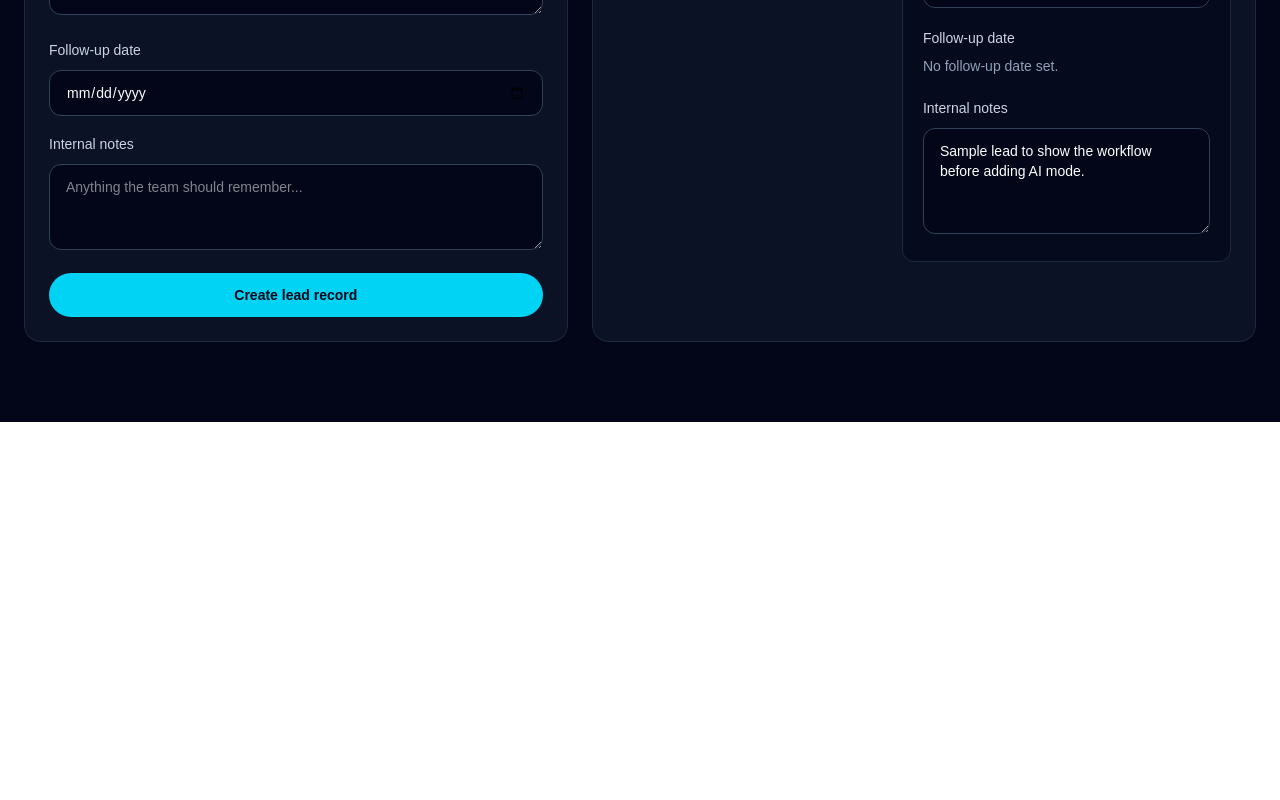
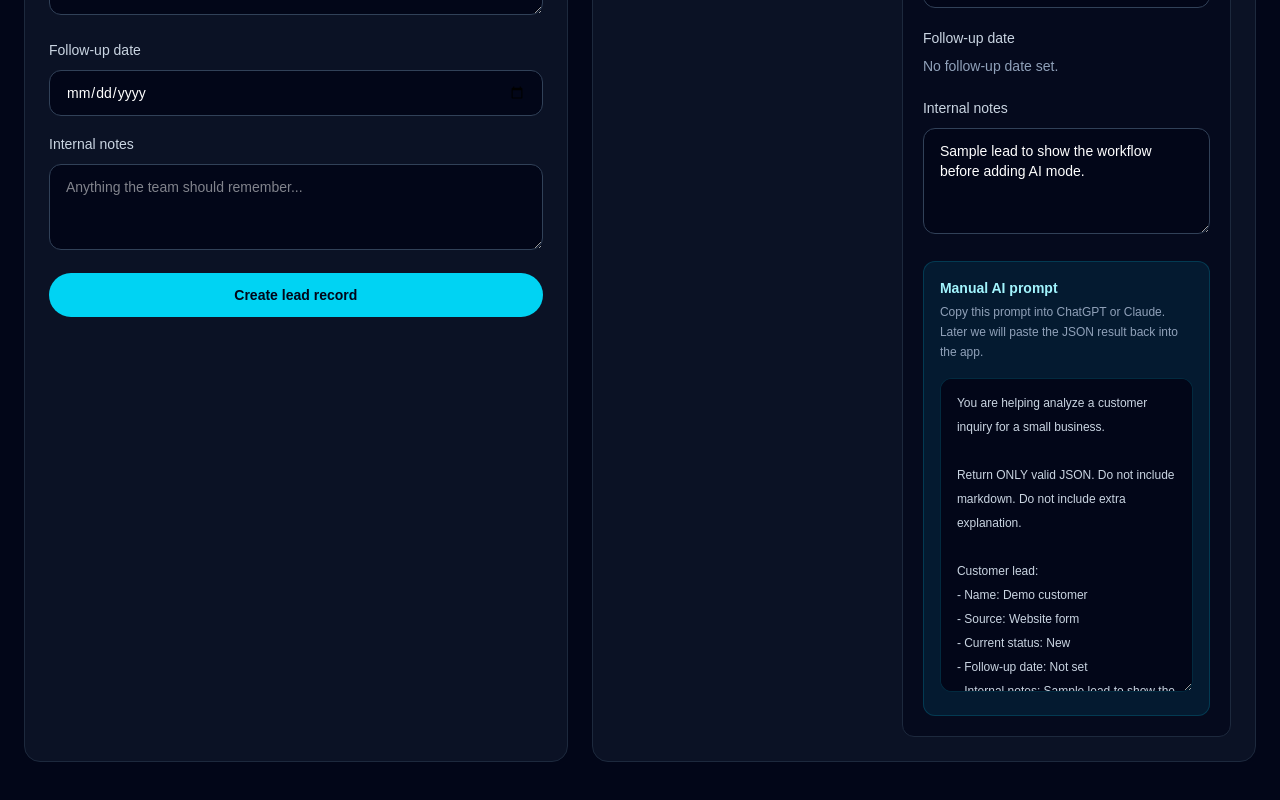
Before and after one commit to solitud3456/ai-workflow-systems-lab, a Next.js app: page /demos/lead-follow-up in a window 1280 px wide. Shown: the part 817-1617 px from the top of the page. Before the commit the page ends 1239 px from the top, so only its background shows below. Built offline with nearby package versions, Linux system fonts and the light colour scheme.

Commit message:
Add manual AI prompt generator

```diff
--- a/src/app/demos/lead-follow-up/page.tsx
+++ b/src/app/demos/lead-follow-up/page.tsx
@@ -97,6 +97,30 @@ export default function LeadFollowUpPage() {
     setLeads((currentLeads) =>
       currentLeads.map((lead) => (lead.id === id ? { ...lead, notes } : lead)),
     );
+  }
+
+  function buildLeadAnalysisPrompt(lead: Lead) {
+    return `You are helping analyze a customer inquiry for a small business.
+
+Return ONLY valid JSON. Do not include markdown. Do not include extra explanation.
+
+Customer lead:
+- Name: ${lead.name}
+- Source: ${lead.source}
+- Current status: ${lead.status}
+- Follow-up date: ${lead.followUpDate || "Not set"}
+- Internal notes: ${lead.notes || "None"}
+- Customer message: ${lead.message || "No message provided"}
+
+Return JSON using this exact shape:
+{
+  "summary": "one-sentence summary of what the customer wants",
+  "urgency": "low | medium | high",
+  "customerIntent": "what the customer is probably trying to do",
+  "suggestedReply": "a professional reply draft that a human can review before sending",
+  "nextAction": "the next practical follow-up action for the business",
+  "riskNote": "anything uncertain, missing, or risky about the inquiry"
+}`;
   }
 
   return (
@@ -292,6 +316,23 @@ export default function LeadFollowUpPage() {
                       className="mt-2 w-full rounded-xl border border-slate-700 bg-slate-950 px-4 py-3 text-sm text-white outline-none transition focus:border-cyan-400"
                     />
                   </div>
+
+                  <div className="mt-5 rounded-xl border border-cyan-500/20 bg-cyan-500/10 p-4">
+                    <p className="text-sm font-semibold text-cyan-200">
+                      Manual AI prompt
+                    </p>
+                    <p className="mt-1 text-xs leading-5 text-slate-400">
+                      Copy this prompt into ChatGPT or Claude. Later we will
+                      paste the JSON result back into the app.
+                    </p>
+
+                    <textarea
+                      readOnly
+                      value={buildLeadAnalysisPrompt(selectedLead)}
+                      rows={12}
+                      className="mt-4 w-full rounded-xl border border-cyan-500/20 bg-slate-950 px-4 py-3 text-xs leading-6 text-slate-300 outline-none"
+                    />
+                  </div>
                 </div>
               ) : null}
             </div>
```
